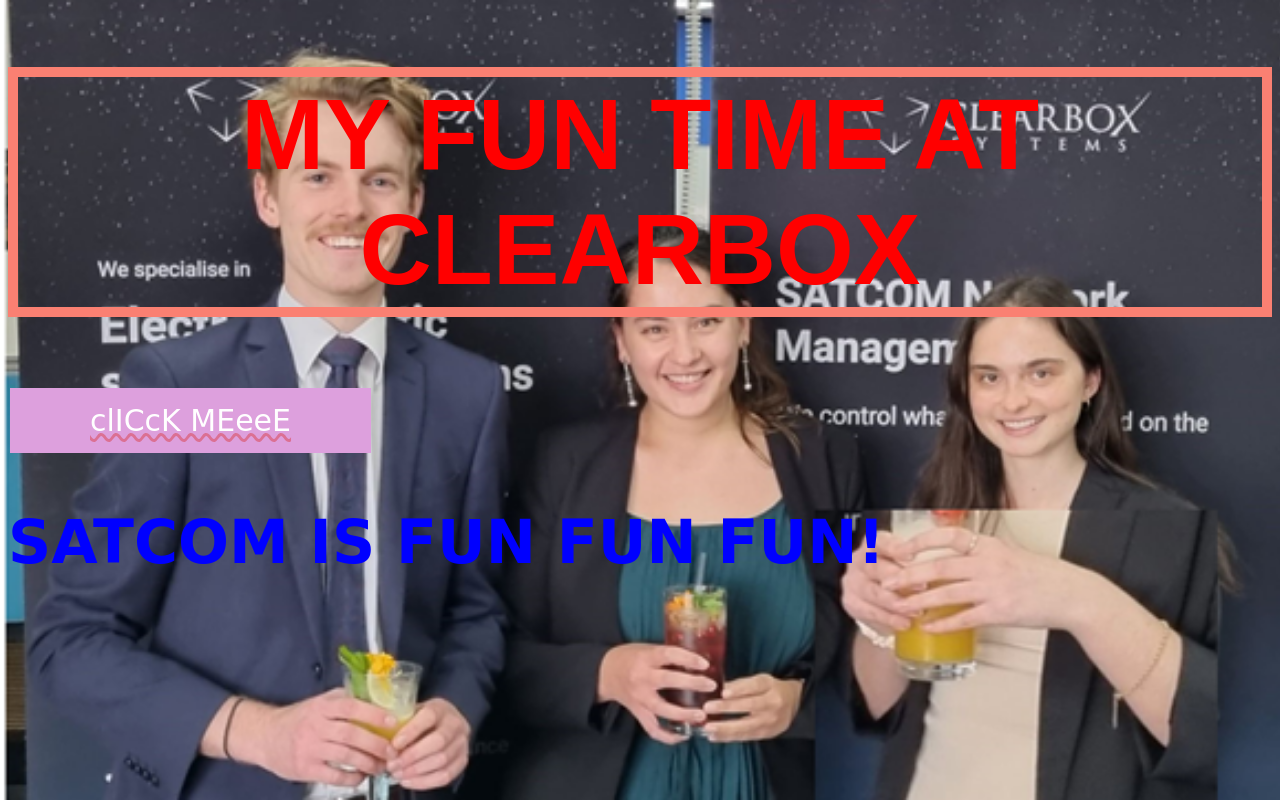
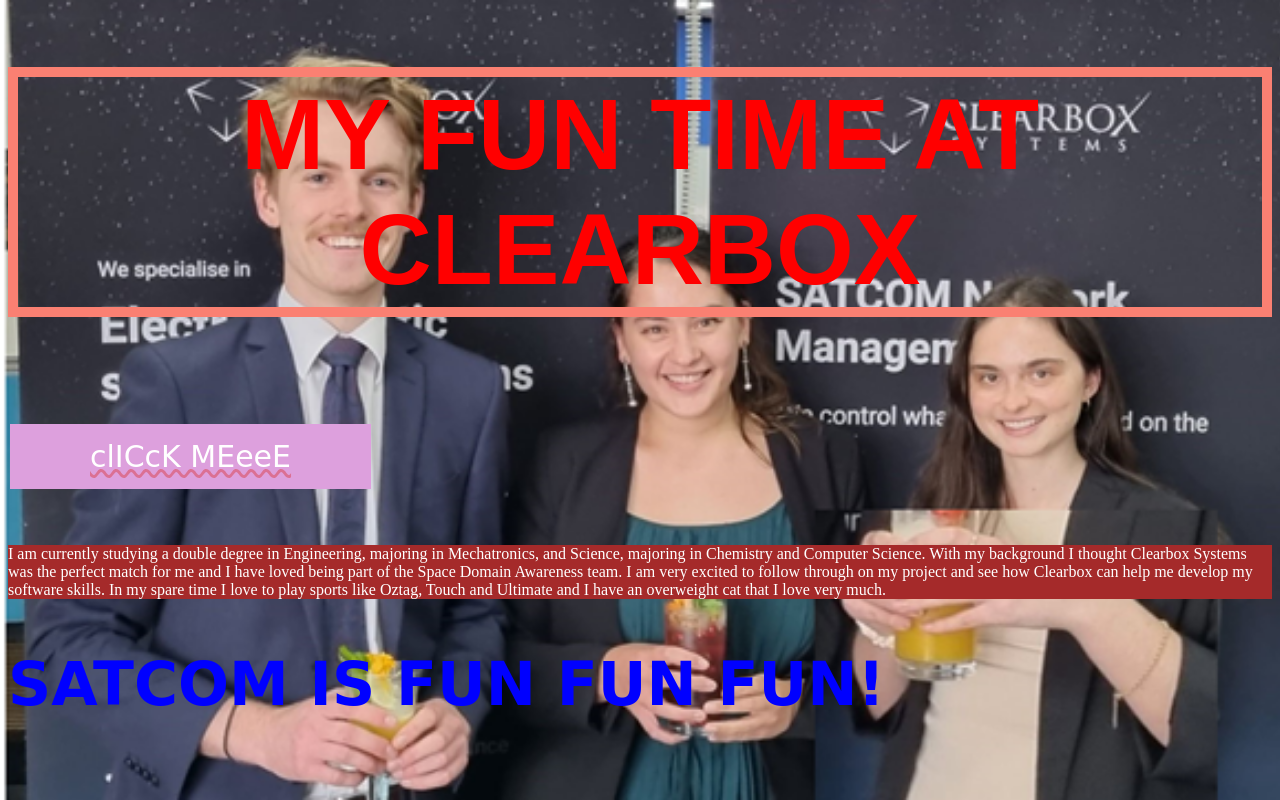
Before and after one commit to angusclearbox/angusclearbox.github.io, a plain HTML site: page index.html in a window 1280 px wide. Drawn offline with Linux system fonts and the light colour scheme.

Commit message:
Update index.html

```diff
--- a/index.html
+++ b/index.html
@@ -22,6 +22,11 @@
             font-size: 60px;
             font-family: cursive;
         }
+        .p1 {
+            color: white;
+            background-color: brown;
+        }
+
         .button {
             border: none;
             color: white;
@@ -31,7 +36,7 @@
             display: inline-block;
             font-size: 30px;
             font-family:cursive;
-            margin: 4px 2px;
+            margin: 40px 2px;
             cursor: pointer;
             background-color: plum;
         }
@@ -43,7 +48,7 @@
     <script>
     function sayHello() {
         for (let i =0; i<10; i++){
-            alert("I am currently studying a double degree in Engineering, majoring in Mechatronics, and Science, majoring in Chemistry and Computer Science. With my background I thought Clearbox Systems was the perfect match for me and I have loved being part of the Space Domain Awareness team. I am very excited to follow through on my project and see how Clearbox can help me develop my software skills. In my spare time I love to play sports like Oztag, Touch and Ultimate and I have an overweight cat that I love very much.")
+            alert("COWABUNGA FRIEND!")
         }
     }
     </script>
@@ -53,7 +58,10 @@
 <body >
     <h1>MY FUN TIME AT CLEARBOX</h1>
     <button class="button"; onclick="sayHello()">clICcK MEeeE</button>
+    <br>
+    <p class="p1">I am currently studying a double degree in Engineering, majoring in Mechatronics, and Science, majoring in Chemistry and Computer Science. With my background I thought Clearbox Systems was the perfect match for me and I have loved being part of the Space Domain Awareness team. I am very excited to follow through on my project and see how Clearbox can help me develop my software skills. In my spare time I love to play sports like Oztag, Touch and Ultimate and I have an overweight cat that I love very much.</p>
 
     <h2> SATCOM IS FUN FUN FUN!</h2>
+
 </body>
 </html>
```
